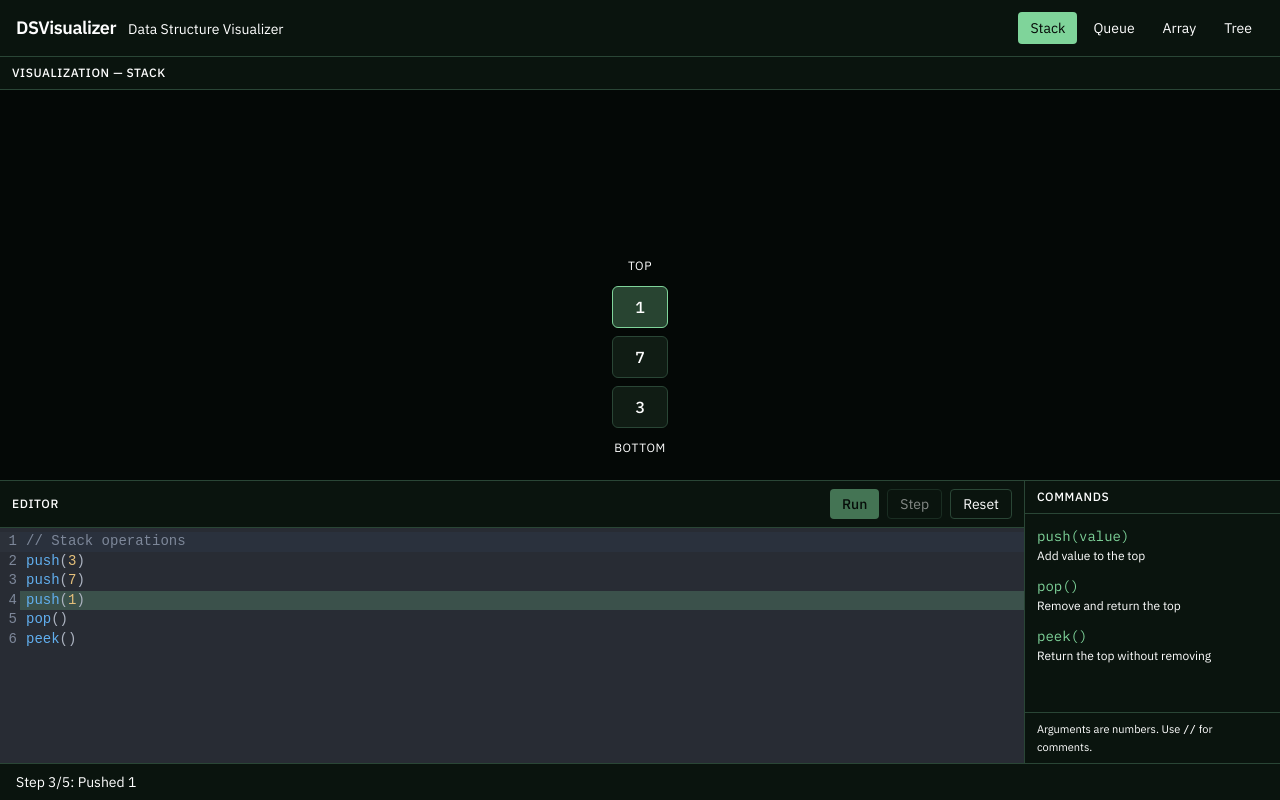
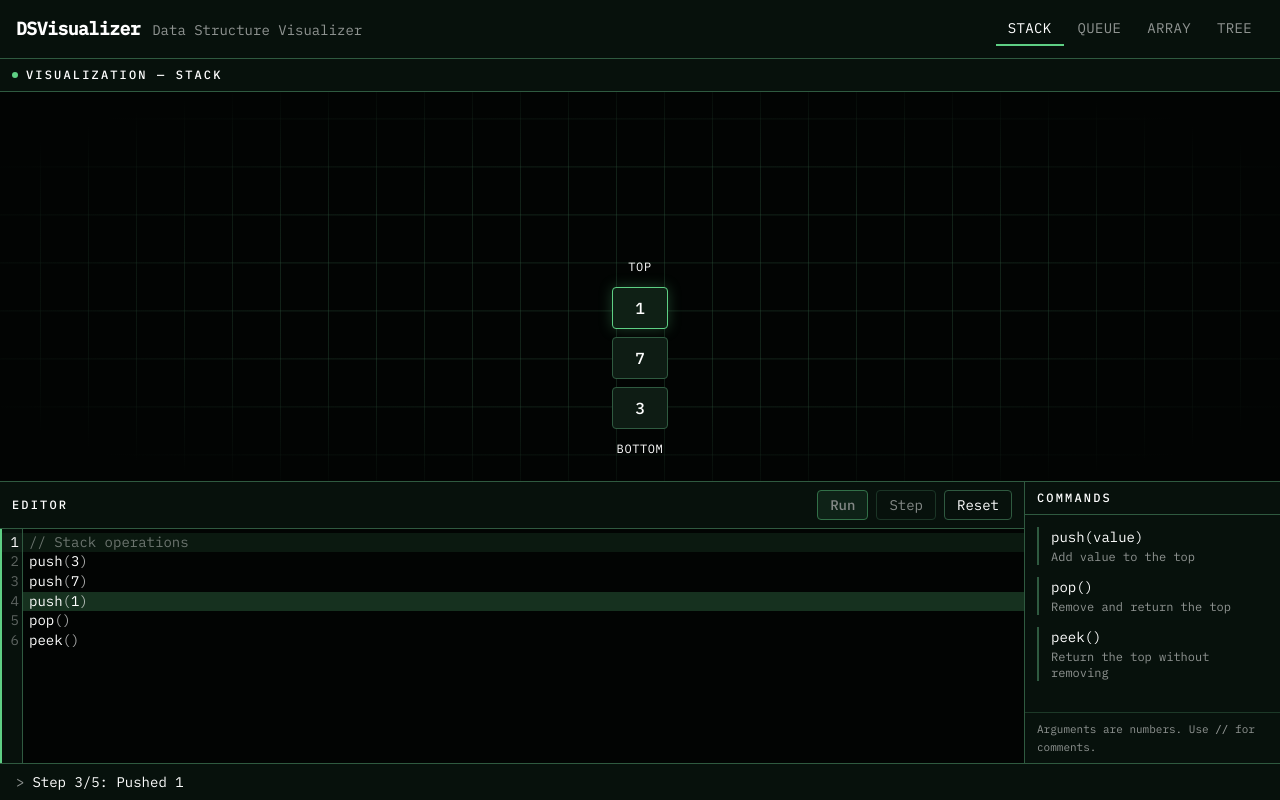
Before and after one commit to dolevpeleg1/DSVisualizer, a React (Vite) app: page /app in a window 1280 px wide. Both pictures are taken after a click on the button "Run". Built offline with nearby package versions, Linux system fonts and the light colour scheme.

Commit message:
fixed visualizator style

```diff
--- a/src/components/MatrixRain.tsx
+++ b/src/components/MatrixRain.tsx
@@ -65,7 +65,7 @@ export function MatrixRain() {
       const dt = Math.min((time - lastTime) / 16.67, 2.5)
       lastTime = time
 
-      ctx.fillStyle = '#040806'
+      ctx.fillStyle = '#020403'
       ctx.fillRect(0, 0, width, height)
 
       ctx.font = `${fontSize}px "IBM Plex Mono", ui-monospace, monospace`
@@ -110,7 +110,7 @@ export function MatrixRain() {
 
     const paintStatic = () => {
       const { clientWidth: width, clientHeight: height } = canvas
-      ctx.fillStyle = '#040806'
+      ctx.fillStyle = '#020403'
       ctx.fillRect(0, 0, width, height)
       ctx.font = `${fontSize}px "IBM Plex Mono", ui-monospace, monospace`
       ctx.textBaseline = 'top'
@@ -126,7 +126,7 @@ export function MatrixRain() {
     if (reducedMotion.matches) {
       paintStatic()
     } else {
-      ctx.fillStyle = '#040806'
+      ctx.fillStyle = '#020403'
       ctx.fillRect(0, 0, canvas.clientWidth, canvas.clientHeight)
       lastTime = performance.now()
       frameId = requestAnimationFrame(draw)
--- a/src/editor/CodeEditor.tsx
+++ b/src/editor/CodeEditor.tsx
@@ -1,9 +1,10 @@
-import { useEffect, useMemo, useRef } from "react"
-import CodeMirror, { type ReactCodeMirrorRef } from "@uiw/react-codemirror"
-import { javascript } from "@codemirror/lang-javascript"
-import { oneDark } from "@codemirror/theme-one-dark"
-import { Decoration, EditorView, type DecorationSet } from "@codemirror/view"
-import { StateEffect, StateField } from "@codemirror/state"
+import { useEffect, useMemo, useRef } from 'react'
+import CodeMirror, { type ReactCodeMirrorRef } from '@uiw/react-codemirror'
+import { javascript } from '@codemirror/lang-javascript'
+import { HighlightStyle, syntaxHighlighting } from '@codemirror/language'
+import { tags as t } from '@lezer/highlight'
+import { Decoration, EditorView, type DecorationSet } from '@codemirror/view'
+import { StateEffect, StateField } from '@codemirror/state'
 
 type CodeEditorProps = {
   value: string
@@ -56,17 +57,70 @@ const highlightField = StateField.define<DecorationSet>({
   provide: (field) => EditorView.decorations.from(field),
 })
 
-const activeLineMark = Decoration.line({ class: "cm-ds-active-line" })
-const errorLineMark = Decoration.line({ class: "cm-ds-error-line" })
+const activeLineMark = Decoration.line({ class: 'cm-ds-active-line' })
+const errorLineMark = Decoration.line({ class: 'cm-ds-error-line' })
 
-const highlightTheme = EditorView.baseTheme({
-  ".cm-ds-active-line": {
-    backgroundColor: "color-mix(in srgb, var(--accent) 22%, transparent)",
+const matrixEditorTheme = EditorView.theme(
+  {
+    '&': {
+      backgroundColor: 'var(--bg)',
+      color: '#ffffff',
+      height: '100%',
+    },
+    '.cm-scroller': {
+      fontFamily: 'var(--mono)',
+    },
+    '.cm-content': {
+      caretColor: '#ffffff',
+    },
+    '&.cm-focused .cm-cursor': {
+      borderLeftColor: '#ffffff',
+    },
+    '&.cm-focused .cm-selectionBackground, .cm-selectionBackground, .cm-content ::selection':
+      {
+        backgroundColor: 'color-mix(in srgb, var(--accent) 28%, transparent)',
+      },
+    '.cm-gutters': {
+      backgroundColor: 'var(--bg-panel)',
+      color: 'rgba(255, 255, 255, 0.35)',
+      border: 'none',
+      borderRight: '1px solid var(--border)',
+    },
+    '.cm-activeLineGutter': {
+      backgroundColor: 'var(--bg-elevated)',
+      color: '#ffffff',
+    },
+    '.cm-activeLine': {
+      backgroundColor: 'color-mix(in srgb, var(--accent) 10%, transparent)',
+    },
+    '.cm-ds-active-line': {
+      backgroundColor: 'color-mix(in srgb, var(--accent) 22%, transparent) !important',
+    },
+    '.cm-ds-error-line': {
+      backgroundColor: 'color-mix(in srgb, var(--danger) 22%, transparent) !important',
+    },
   },
-  ".cm-ds-error-line": {
-    backgroundColor: "color-mix(in srgb, var(--danger) 18%, transparent)",
-  },
-})
+  { dark: true },
+)
+
+/** White-first syntax coloring — green is reserved for UI accents, not text. */
+const matrixHighlightStyle = HighlightStyle.define([
+  { tag: t.keyword, color: '#ffffff', fontWeight: '600' },
+  { tag: t.controlKeyword, color: '#ffffff', fontWeight: '600' },
+  { tag: t.operator, color: 'rgba(255, 255, 255, 0.75)' },
+  { tag: t.string, color: '#ffffff' },
+  { tag: t.number, color: '#ffffff' },
+  { tag: t.bool, color: '#ffffff' },
+  { tag: t.null, color: '#ffffff' },
+  { tag: t.comment, color: 'rgba(255, 255, 255, 0.4)' },
+  { tag: t.variableName, color: '#ffffff' },
+  { tag: t.function(t.variableName), color: '#ffffff' },
+  { tag: t.propertyName, color: '#ffffff' },
+  { tag: t.punctuation, color: 'rgba(255, 255, 255, 0.65)' },
+  { tag: t.bracket, color: 'rgba(255, 255, 255, 0.65)' },
+  { tag: t.meta, color: 'rgba(255, 255, 255, 0.5)' },
+  { tag: t.invalid, color: 'var(--danger)' },
+])
 
 export function CodeEditor({
   value,
@@ -77,7 +131,12 @@ export function CodeEditor({
 }: CodeEditorProps) {
   const editorRef = useRef<ReactCodeMirrorRef>(null)
   const extensions = useMemo(
-    () => [javascript(), highlightField, highlightTheme],
+    () => [
+      javascript(),
+      highlightField,
+      matrixEditorTheme,
+      syntaxHighlighting(matrixHighlightStyle),
+    ],
     [],
   )
 
@@ -94,7 +153,7 @@ export function CodeEditor({
       ref={editorRef}
       value={value}
       height="100%"
-      theme={oneDark}
+      theme="none"
       extensions={extensions}
       onChange={onChange}
       editable={!readOnly}
--- a/src/editor/CommandsPanel.tsx
+++ b/src/editor/CommandsPanel.tsx
@@ -38,24 +38,26 @@ export function CommandsPanel({ structureId }: CommandsPanelProps) {
   const commands = COMMANDS[structureId]
 
   return (
-    <div className="flex h-full min-h-0 flex-col bg-[var(--bg-panel)]">
+    <div className="flex h-full min-h-0 flex-col bg-[var(--bg-panel)] text-[var(--text)]">
       <div className="border-b border-[var(--border)] px-3 py-2">
-        <h2 className="text-xs font-medium uppercase tracking-wider text-[var(--text)]">
+        <h2 className="text-xs font-medium uppercase tracking-[0.18em] text-[var(--text)]">
           Commands
         </h2>
       </div>
       <ul className="min-h-0 flex-1 space-y-3 overflow-auto p-3">
         {commands.map((command) => (
-          <li key={command.signature}>
-            <code className="block font-[family-name:var(--mono)] text-sm text-[var(--accent)]">
+          <li key={command.signature} className="border-l-2 border-[var(--border)] pl-3">
+            <code className="block font-[family-name:var(--mono)] text-sm text-[var(--text)]">
               {command.signature}
             </code>
-            <p className="mt-0.5 text-xs text-[var(--text)]">{command.description}</p>
+            <p className="mt-0.5 text-xs text-[var(--text)] opacity-55">
+              {command.description}
+            </p>
           </li>
         ))}
       </ul>
-      <p className="border-t border-[var(--border)] px-3 py-2 text-[11px] text-[var(--text)]">
-        Arguments are numbers. Use <code className="text-[var(--text)]">//</code> for
+      <p className="border-t border-[var(--border)] px-3 py-2 text-[11px] text-[var(--text)] opacity-55">
+        Arguments are numbers. Use <code className="text-[var(--text)] opacity-100">//</code> for
         comments.
       </p>
     </div>
--- a/src/index.css
+++ b/src/index.css
@@ -1,14 +1,14 @@
 @import 'tailwindcss';
 
 :root {
-  --bg: #040806;
-  --bg-panel: #0a140e;
-  --bg-elevated: #101c14;
-  --border: #2a4636;
+  --bg: #020403;
+  --bg-panel: #07110c;
+  --bg-elevated: #0e1c14;
+  --border: #2f5a40;
   --text: #ffffff;
-  --accent: #7fd49a;
-  --accent-hover: #9ae3b0;
-  --danger: #e07878;
+  --accent: #5ecf84;
+  --accent-hover: #7adb9c;
+  --danger: #ff6b6b;
   --mono: 'IBM Plex Mono', ui-monospace, Consolas, monospace;
   --sans: 'IBM Plex Sans', system-ui, sans-serif;
 }
--- a/src/pages/HomePage.tsx
+++ b/src/pages/HomePage.tsx
@@ -84,7 +84,7 @@ export function HomePage() {
           >
             <Link
               to="/app"
-              className="inline-flex rounded bg-[var(--accent)] px-5 py-2.5 text-sm font-medium text-[var(--bg)] transition-colors hover:bg-[var(--accent-hover)]"
+              className="inline-flex rounded bg-[var(--accent)] px-5 py-2.5 text-sm font-medium text-[var(--text)] transition-colors hover:bg-[var(--accent-hover)]"
             >
               Open visualizer
             </Link>
--- a/src/pages/VisualizerPage.tsx
+++ b/src/pages/VisualizerPage.tsx
@@ -223,29 +223,29 @@ export function VisualizerPage() {
   useEffect(() => () => clearPlaybackTimer(), [])
 
   return (
-    <div className="flex h-full min-h-0 flex-col">
+    <div className="flex h-full min-h-0 flex-col bg-[var(--bg)] font-[family-name:var(--mono)] text-[var(--text)]">
       <header className="flex items-center justify-between border-b border-[var(--border)] bg-[var(--bg-panel)] px-4 py-3">
         <div className="flex items-baseline gap-3">
           <Link
             to="/"
-            className="text-lg font-semibold tracking-tight text-[var(--text)] hover:text-[var(--accent)]"
+            className="text-lg font-semibold tracking-tight text-[var(--text)] transition-opacity hover:opacity-80"
           >
             DSVisualizer
           </Link>
-          <span className="text-sm text-[var(--text)]">
+          <span className="hidden text-sm text-[var(--text)] opacity-55 sm:inline">
             Data Structure Visualizer
           </span>
         </div>
-        <nav className="flex gap-1" aria-label="Data structure">
+        <nav className="flex gap-0.5" aria-label="Data structure">
           {STRUCTURES.map((name) => (
             <button
               key={name}
               type="button"
               onClick={() => handleStructureChange(name)}
-              className={`rounded px-3 py-1.5 text-sm transition-colors ${
+              className={`border-b-2 px-3 py-1.5 text-sm uppercase tracking-wide transition-colors ${
                 structure === name
-                  ? 'bg-[var(--accent)] text-[var(--bg)]'
-                  : 'text-[var(--text)] hover:bg-[var(--bg-elevated)]'
+                  ? 'border-[var(--accent)] text-[var(--text)]'
+                  : 'border-transparent text-[var(--text)] opacity-55 hover:opacity-100'
               }`}
             >
               {name}
@@ -256,31 +256,46 @@ export function VisualizerPage() {
 
       <div className="flex min-h-0 flex-1 flex-col">
         <section className="flex min-h-0 flex-[3] flex-col">
-          <div className="border-b border-[var(--border)] bg-[var(--bg-panel)] px-3 py-2">
-            <h2 className="text-xs font-medium uppercase tracking-wider text-[var(--text)]">
+          <div className="flex items-center gap-2 border-b border-[var(--border)] bg-[var(--bg-panel)] px-3 py-2">
+            <span
+              aria-hidden
+              className="inline-block h-1.5 w-1.5 rounded-full bg-[var(--accent)]"
+            />
+            <h2 className="text-xs font-medium uppercase tracking-[0.18em] text-[var(--text)]">
               Visualization — {structure}
             </h2>
           </div>
-          <div className="flex min-h-0 flex-1 items-center justify-center bg-[var(--bg)] p-6">
-            <StructureCanvas
-              structureId={structureId}
-              snapshot={snapshot}
-              hasStarted={index >= 0}
-            />
+          <div
+            className="relative flex min-h-0 flex-1 items-center justify-center bg-[var(--bg)] p-6"
+            style={{
+              backgroundImage:
+                'linear-gradient(color-mix(in srgb, var(--border) 35%, transparent) 1px, transparent 1px), linear-gradient(90deg, color-mix(in srgb, var(--border) 35%, transparent) 1px, transparent 1px)',
+              backgroundSize: '48px 48px',
+              backgroundPosition: 'center',
+            }}
+          >
+            <div className="absolute inset-0 bg-[radial-gradient(ellipse_at_center,transparent_40%,var(--bg)_85%)]" />
+            <div className="relative z-10 flex h-full w-full items-center justify-center">
+              <StructureCanvas
+                structureId={structureId}
+                snapshot={snapshot}
+                hasStarted={index >= 0}
+              />
+            </div>
           </div>
         </section>
 
         <section className="flex min-h-0 flex-[2] flex-col border-t border-[var(--border)] md:flex-row">
           <div className="flex min-h-0 min-w-0 flex-1 flex-col">
             <div className="flex items-center justify-between border-b border-[var(--border)] bg-[var(--bg-panel)] px-3 py-2">
-              <h2 className="text-xs font-medium uppercase tracking-wider text-[var(--text)]">
+              <h2 className="text-xs font-medium uppercase tracking-[0.18em] text-[var(--text)]">
                 Editor
               </h2>
               <div className="flex gap-2">
                 <button
                   type="button"
                   disabled={busy}
-                  className="rounded bg-[var(--accent)] px-3 py-1 text-sm font-medium text-[var(--bg)] hover:bg-[var(--accent-hover)] disabled:cursor-not-allowed disabled:opacity-50"
+                  className="rounded-sm border border-[var(--accent)] bg-[color-mix(in_srgb,var(--accent)_18%,transparent)] px-3 py-1 text-sm font-medium text-[var(--text)] transition-colors hover:bg-[color-mix(in_srgb,var(--accent)_30%,transparent)] disabled:cursor-not-allowed disabled:opacity-50"
                   onClick={handleRun}
                 >
                   Run
@@ -288,21 +303,21 @@ export function VisualizerPage() {
                 <button
                   type="button"
                   disabled={busy}
-                  className="rounded border border-[var(--border)] px-3 py-1 text-sm text-[var(--text)] hover:bg-[var(--bg-elevated)] disabled:cursor-not-allowed disabled:opacity-50"
+                  className="rounded-sm border border-[var(--border)] px-3 py-1 text-sm text-[var(--text)] transition-colors hover:border-[var(--accent)] hover:bg-[var(--bg-elevated)] disabled:cursor-not-allowed disabled:opacity-50"
                   onClick={handleStep}
                 >
                   Step
                 </button>
                 <button
                   type="button"
-                  className="rounded border border-[var(--border)] px-3 py-1 text-sm text-[var(--text)] hover:bg-[var(--bg-elevated)]"
+                  className="rounded-sm border border-[var(--border)] px-3 py-1 text-sm text-[var(--text)] transition-colors hover:border-[var(--accent)] hover:bg-[var(--bg-elevated)]"
                   onClick={handleReset}
                 >
                   Reset
                 </button>
               </div>
             </div>
-            <div className="min-h-0 flex-1">
+            <div className="min-h-0 flex-1 border-l-2 border-[var(--accent)]">
               <CodeEditor
                 value={code}
                 onChange={handleCodeChange}
@@ -320,8 +335,9 @@ export function VisualizerPage() {
       </div>
 
       <footer
-        className={`border-t border-[var(--border)] bg-[var(--bg-panel)] px-4 py-2 text-sm ${statusTone}`}
+        className={`border-t border-[var(--border)] bg-[var(--bg-panel)] px-4 py-2 text-sm text-[var(--text)] ${statusTone}`}
       >
+        <span className="mr-2 opacity-55">&gt;</span>
         {status}
       </footer>
     </div>
--- a/src/viz/Cell.tsx
+++ b/src/viz/Cell.tsx
@@ -10,10 +10,10 @@ type CellProps = {
 
 export function Cell({ value, index, active = false, error = false, layoutId }: CellProps) {
   const tone = error
-    ? 'border-[var(--danger)] bg-[color-mix(in_srgb,var(--danger)_18%,var(--bg-elevated))] text-[var(--text)]'
+    ? 'border-[var(--danger)] bg-[color-mix(in_srgb,var(--danger)_16%,var(--bg))] shadow-[0_0_14px_color-mix(in_srgb,var(--danger)_30%,transparent)]'
     : active
-      ? 'border-[var(--accent)] bg-[color-mix(in_srgb,var(--accent)_22%,var(--bg-elevated))] text-[var(--text)]'
-      : 'border-[var(--border)] bg-[var(--bg-elevated)] text-[var(--text)]'
+      ? 'border-[var(--accent)] bg-[color-mix(in_srgb,var(--accent)_14%,var(--bg))] shadow-[0_0_14px_color-mix(in_srgb,var(--accent)_28%,transparent)]'
+      : 'border-[var(--border)] bg-[var(--bg-elevated)]'
 
   return (
     <motion.div
@@ -23,14 +23,14 @@ export function Cell({ value, index, active = false, error = false, layoutId }:
       animate={{ opacity: 1, scale: 1 }}
       exit={{ opacity: 0, scale: 0.85 }}
       transition={{ type: 'spring', stiffness: 160, damping: 24, mass: 1.1 }}
-      className={`flex min-w-14 flex-col items-center justify-center rounded-md border px-3 py-2 font-[family-name:var(--mono)] ${tone}`}
+      className={`flex min-w-14 flex-col items-center justify-center rounded-sm border px-3 py-2 font-[family-name:var(--mono)] text-[var(--text)] ${tone}`}
     >
       {typeof index === 'number' ? (
-        <span className="text-[10px] uppercase tracking-wider text-[var(--text)]">
+        <span className="text-[10px] uppercase tracking-wider text-[var(--text)] opacity-50">
           [{index}]
         </span>
       ) : null}
-      <span className="text-base font-medium">{value}</span>
+      <span className="text-base font-medium text-[var(--text)]">{value}</span>
     </motion.div>
   )
 }
```
Also changed, not shown: src/viz/TreeView.tsx (+4 -4 lines).
